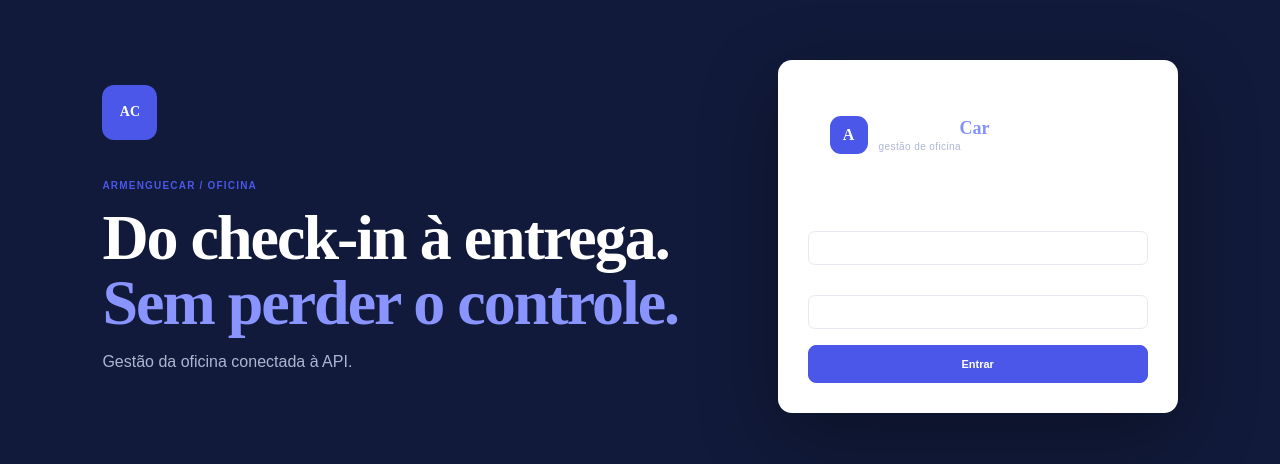
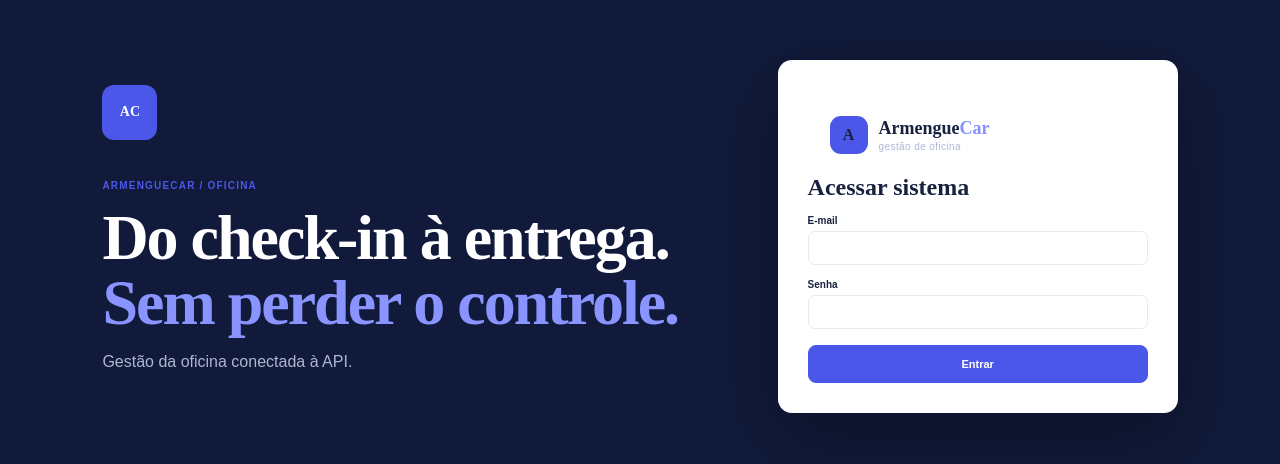
Before and after one commit to JPNeiva153020/Projeto-ArmengueCar-Eng_Software-, a plain HTML site: page Frontend/index.html in a window 1280 px wide. Shown: the part 164-628 px from the top of the page. Drawn offline with Linux system fonts and the light colour scheme.

Commit message:
Corrige contraste do login e espera pela API

```diff
--- a/Frontend/css/login.css
+++ b/Frontend/css/login.css
@@ -38,7 +38,7 @@
 
 .login-card {
   background: #fff;
-  color: var(--text);
+  color: var(--ink);
   padding: 30px;
   border-radius: 14px;
   max-width: 450px;
```
Also changed, not shown: 1 other file.
